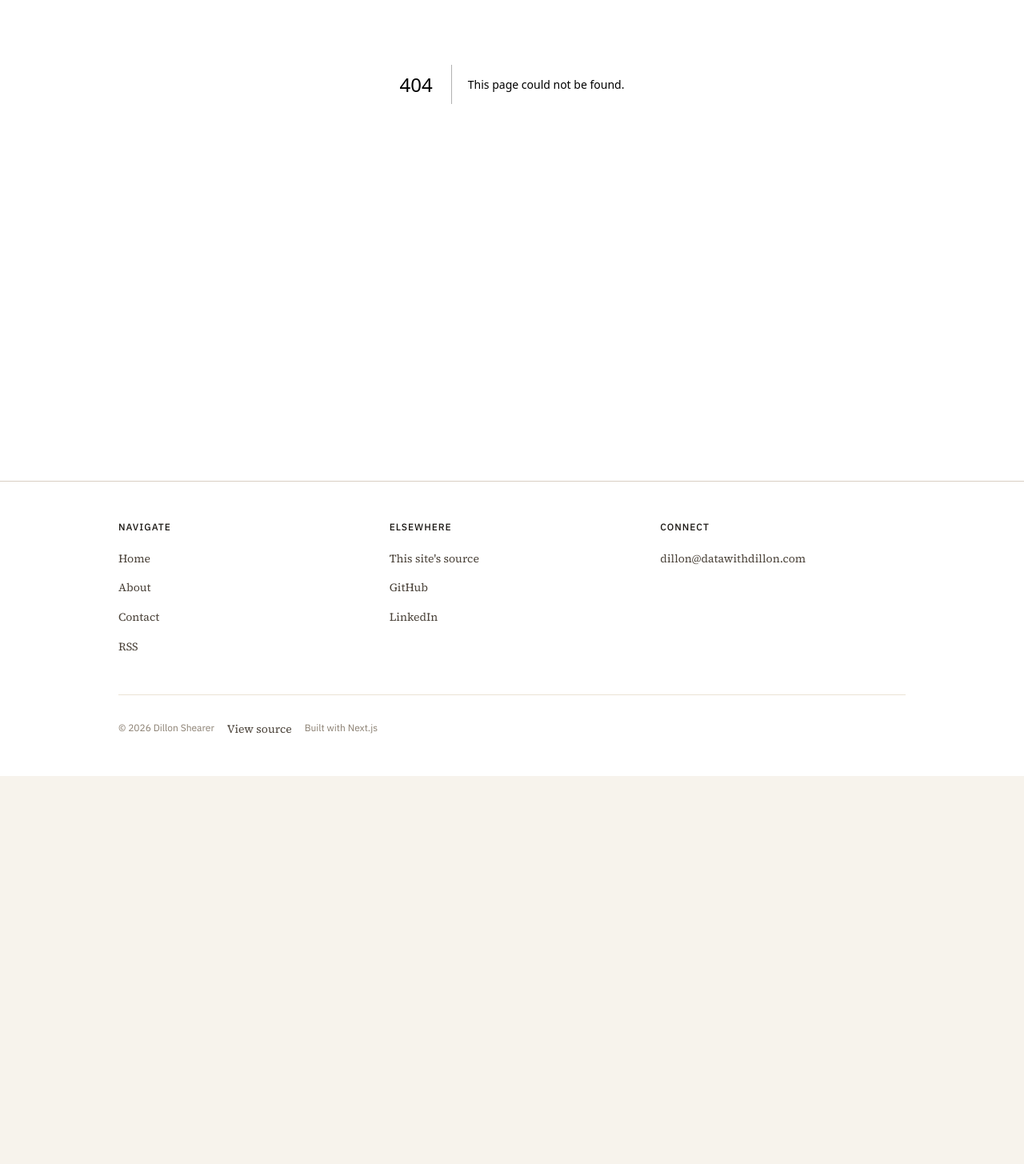
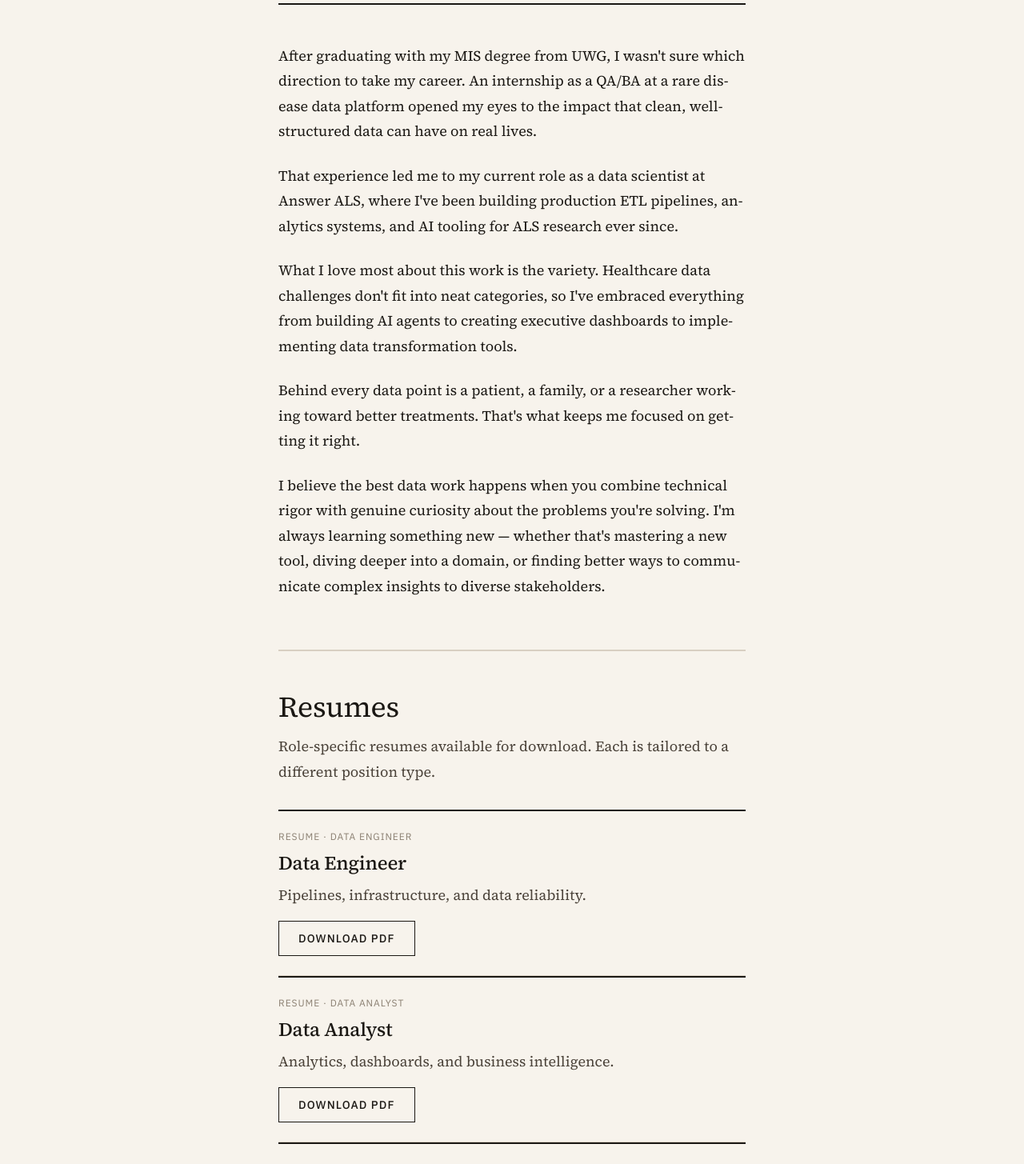
Before and after one commit to dillon-shearer/ds-portfolio, a Next.js app: page /about in a window 1280 px wide. Before the commit this address had no page. Shown: the part 359-1814 px from the top of the page at 80% size. Before the commit the page ends 1329 px from the top, so only its background shows below. Built offline with nearby package versions, Linux system fonts and the light colour scheme.

Commit message:
feat: About page (bio, resumes, certifications)

```diff
--- /dev/null
+++ b/app/about/page.module.css
@@ -0,0 +1,39 @@
+.prose {
+  font-family: var(--font-serif);
+  font-size: var(--text-md);
+  line-height: var(--leading-loose);
+  color: var(--color-ink);
+  max-width: 65ch;
+}
+
+.prose p + p {
+  margin-top: var(--space-5);
+}
+
+.section {
+  margin-top: var(--space-8);
+}
+
+.sectionTitle {
+  font-family: var(--font-serif);
+  font-size: var(--text-3xl);
+  font-weight: 400;
+  line-height: var(--leading-tight);
+  letter-spacing: var(--tracking-tight);
+  color: var(--color-ink);
+  margin-bottom: var(--space-3);
+}
+
+.sectionIntro {
+  font-family: var(--font-serif);
+  font-size: var(--text-md);
+  line-height: var(--leading-loose);
+  color: var(--color-ink-2);
+  margin-bottom: var(--space-6);
+  max-width: 60ch;
+}
+
+.cards {
+  display: flex;
+  flex-direction: column;
+}
--- /dev/null
+++ b/app/about/page.tsx
@@ -0,0 +1,127 @@
+import type { Metadata } from 'next'
+import { PageHeader, Rule, Card, Button } from '@/components/ui'
+import styles from './page.module.css'
+
+export const metadata: Metadata = {
+  title: 'About',
+  description:
+    'Data-centric software engineer building data systems, analytics, and applications. Currently focused on healthcare and life sciences.',
+}
+
+const resumes = [
+  {
+    eyebrow: 'Resume · Data Engineer',
+    title: 'Data Engineer',
+    description: 'Pipelines, infrastructure, and data reliability.',
+    file: '/resumes/Dillon_Shearer_Resume.pdf',
+  },
+  {
+    eyebrow: 'Resume · Data Analyst',
+    title: 'Data Analyst',
+    description: 'Analytics, dashboards, and business intelligence.',
+    file: '/resumes/Dillon_Shearer_Resume.pdf',
+  },
+  {
+    eyebrow: 'Resume · Comprehensive',
+    title: 'Comprehensive Resume',
+    description: 'The complete picture: every skill, project, and experience.',
+    file: '/resumes/Dillon_Shearer_Resume.pdf',
+  },
+]
+
+const certifications = [
+  {
+    eyebrow: 'Apr 2025 · PHRP Online Training, Inc.',
+    title: 'Protecting Human Research Participants',
+    description: 'Credential ID: 3004648',
+  },
+]
+
+export default function AboutPage() {
+  return (
+    <div className="page-wrapper">
+      <PageHeader
+        eyebrow="About"
+        title="Dillon Shearer"
+        lead="Data-centric software engineer building data systems, analytics, and applications. Currently focused on healthcare and life sciences."
+      />
+
+      {/* Bio */}
+      <div className={styles.prose}>
+        <p>
+          After graduating with my MIS degree from UWG, I wasn't sure which direction
+          to take my career. An internship as a QA/BA at a rare disease data platform
+          opened my eyes to the impact that clean, well-structured data can have on real lives.
+        </p>
+        <p>
+          That experience led me to my current role as a data scientist at Answer ALS,
+          where I've been building production ETL pipelines, analytics systems, and
+          AI tooling for ALS research ever since.
+        </p>
+        <p>
+          What I love most about this work is the variety. Healthcare data challenges
+          don't fit into neat categories, so I've embraced everything from building
+          AI agents to creating executive dashboards to implementing data transformation tools.
+        </p>
+        <p>
+          Behind every data point is a patient, a family, or a researcher working toward
+          better treatments. That's what keeps me focused on getting it right.
+        </p>
+        <p>
+          I believe the best data work happens when you combine technical rigor
+          with genuine curiosity about the problems you're solving. I'm always learning
+          something new — whether that's mastering a new tool, diving deeper into a domain,
+          or finding better ways to communicate complex insights to diverse stakeholders.
+        </p>
+      </div>
+
+      {/* Resumes */}
+      <section className={styles.section}>
+        <Rule weight="medium" />
+        <div style={{ marginTop: 'var(--space-7)' }}>
+          <h2 className={styles.sectionTitle}>Resumes</h2>
+          <p className={styles.sectionIntro}>
+            Role-specific resumes available for download. Each is tailored to a different
+            position type.
+          </p>
+          <div className={styles.cards}>
+            {resumes.map((r) => (
+              <Card
+                key={r.title}
+                eyebrow={r.eyebrow}
+                title={r.title}
+                description={r.description}
+                action={
+                  <Button href={r.file} variant="outline" download>
+                    Download PDF
+                  </Button>
+                }
+              />
+            ))}
+          </div>
+        </div>
+      </section>
+
+      {/* Certifications */}
+      <section className={styles.section}>
+        <Rule weight="medium" />
+        <div style={{ marginTop: 'var(--space-7)' }}>
+          <h2 className={styles.sectionTitle}>Certifications</h2>
+          <p className={styles.sectionIntro}>
+            Completed certifications and training programs.
+          </p>
+          <div className={styles.cards}>
+            {certifications.map((c) => (
+              <Card
+                key={c.title}
+                eyebrow={c.eyebrow}
+                title={c.title}
+                description={c.description}
+              />
+            ))}
+          </div>
+        </div>
+      </section>
+    </div>
+  )
+}
```
Also changed, not shown: 1 other file (tests, documents, lock files or other folders).
